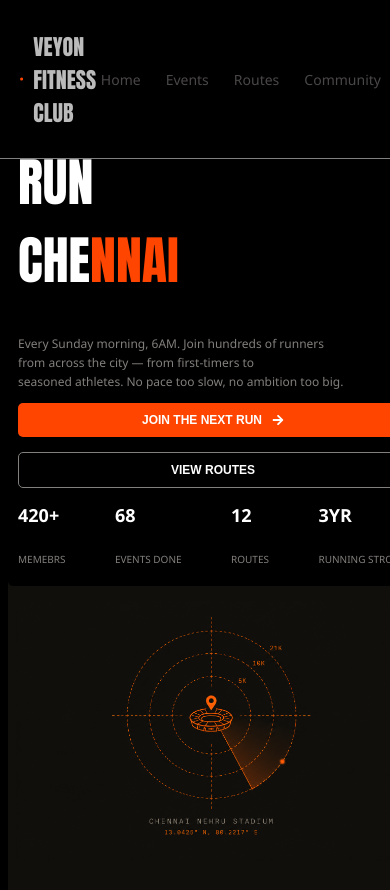
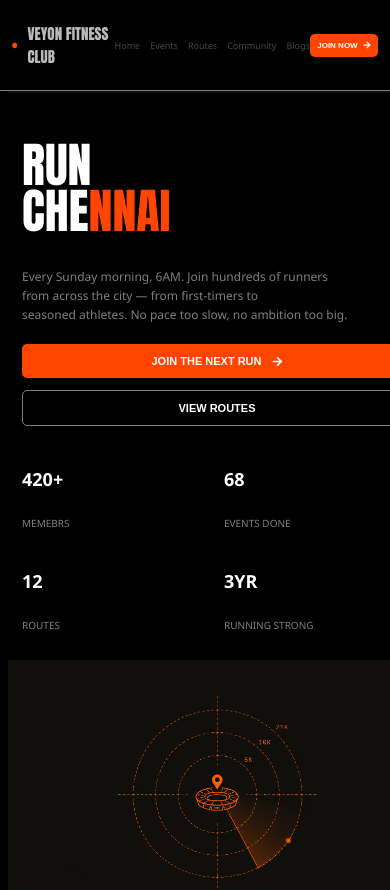
Before and after one commit to Sidhaarthan-K-G/VeyonFitnessClub, a React (Vite) app: page / in a window 390 px wide. Shown: the top 890 px of the page. Built offline with nearby package versions, Linux system fonts and the light colour scheme.

Commit message:
New Responsive design

```diff
--- a/src/components/Header/index.css
+++ b/src/components/Header/index.css
@@ -62,71 +62,16 @@ a:hover{
 }
 
 
-@media screen and (max-width: 768px){
-
-    .header{
-        padding: 15px;
-    }
-
-    .h-links{
-        gap: 15px;
-    }
-
-    .h-title{
-        font-size: 20px;
-    }
-
-    a{
-        font-size: 12px;
-    }
-
-    .h-btn{
-        width: 100px;
-        font-size: 10px;
-        padding: 8px;
-        gap: 5px;
-    }
-
-    .h-dot{
-        width: 8px;
-        height: 8px;
-    }
-}
-
-
-@media screen and (max-width: 480px){
-
-    .header{
-        padding: 12px 10px;
-    }
-
-    .h-links{
-        gap: 10px;
-    }
-
-    .h-title{
-        font-size: 16px;
-    }
-
-    a{
-        font-size: 10px;
-    }
-
-    .h-btn{
-        width: 85px;
-        font-size: 9px;
-        padding: 7px;
-    }
-}
+/* ---------- TABLET ---------- */
 
 @media screen and (max-width: 1024px){
 
     .header{
-        padding: 15px 20px;
+        padding: 14px 24px;
     }
 
     .h-links{
-        gap: 25px;
+        gap: 28px;
     }
 
     .h-title{
@@ -143,3 +88,63 @@ a:hover{
         padding: 9px;
     }
 }
+
+/* ---------- MOBILE ---------- */
+
+@media screen and (max-width: 768px){
+
+    .header{
+        padding: 14px 18px;
+    }
+
+    .h-links{
+        gap: 14px;
+    }
+
+    .h-title{
+        font-size: 18px;
+    }
+
+    a{
+        font-size: 11px;
+    }
+
+    .h-btn{
+        width: 95px;
+        font-size: 10px;
+        padding: 8px;
+        gap: 5px;
+    }
+}
+
+/* ---------- SMALL MOBILE ---------- */
+
+@media screen and (max-width: 480px){
+
+    .header{
+        padding: 12px;
+    }
+
+    .h-links{
+        gap: 10px;
+    }
+
+    .h-title{
+        font-size: 15px;
+    }
+
+    a{
+        font-size: 9px;
+    }
+
+    .h-btn{
+        width: 82px;
+        font-size: 8px;
+        padding: 7px;
+    }
+
+    .h-dot{
+        width: 7px;
+        height: 7px;
+    }
+}
--- a/src/components/Hero/index.css
+++ b/src/components/Hero/index.css
@@ -95,84 +95,113 @@ span{
     transform: translateX(6px);
 }
 
+/* ---------- TABLET ---------- */
+
 @media screen and (max-width: 1024px){
 
     .hero{
-        padding: 20px;
-        gap: 15px;
-    }
-
-    .he-run{
-        font-size: 75px;
+        padding: 110px 30px 40px;
+        gap: 24px;
     }
 
     .he-title{
         width: 52%;
+        padding: 28px;
     }
 
     .he-radar{
         width: 48%;
     }
 
+    .he-run{
+        font-size: 78px;
+    }
+
     .he-desc{
         font-size: 14px;
+        line-height: 1.7;
     }
 
     .he-information{
-        gap: 20px;
+        gap: 18px;
+        flex-wrap: wrap;
     }
 
     .he-value{
         font-size: 22px;
     }
+
+    .he-btns{
+        gap: 14px;
+    }
+
+    .he-join-btn,
+    .he-view-btn{
+        padding: 10px 15px;
+        font-size: 12px;
+    }
 }
 
+/* ---------- MOBILE ---------- */
 
 @media screen and (max-width: 768px){
 
     .hero{
         flex-direction: column;
+        padding: 95px 18px 35px;
+        gap: 20px;
         height: auto;
-        padding: 100px 15px 40px;
     }
 
     .he-title{
         width: 100%;
         height: auto;
+        padding: 22px;
     }
 
     .he-radar{
         width: 100%;
-        height: auto;
         justify-content: center;
     }
 
     .he-img{
         width: 100%;
+        max-width: 430px;
         height: auto;
+        border-right: none;
+        border-bottom: 4px solid orangered;
     }
 
     .he-run{
-        font-size: 65px;
+        font-size: 58px;
     }
 
     .he-desc{
-        font-size: 14px;
+        font-size: 13px;
         line-height: 1.6;
+        margin-top: 14px;
     }
 
     .he-btns{
-        gap: 15px;
+        margin-top: 20px;
+        gap: 12px;
+        flex-wrap: wrap;
     }
 
     .he-join-btn,
     .he-view-btn{
-        padding: 10px 14px;
-        font-size: 12px;
+        flex: 1;
+        min-width: 150px;
+        justify-content: center;
+        font-size: 11px;
+        padding: 11px;
     }
 
     .he-information{
-        gap: 20px;
+        margin-top: 26px;
+        display: grid;
+        grid-template-columns: repeat(2,1fr);
+        gap: 18px;
     }
 
     .he-value{
@@ -180,19 +209,25 @@ span{
     }
 
     .he-type{
-        font-size: 11px;
+        font-size: 10px;
     }
 }
 
+/* ---------- SMALL MOBILE ---------- */
 
 @media screen and (max-width: 480px){
 
     .hero{
-        padding: 90px 10px 30px;
+        padding: 85px 14px 28px;
     }
 
     .he-run{
-        font-size: 52px;
+        font-size: 48px;
+        line-height: 0.95;
+    }
+
+    .he-title{
+        padding: 18px;
     }
 
     .he-desc{
@@ -201,7 +236,6 @@ span{
 
     .he-btns{
         flex-direction: column;
-        align-items: stretch;
     }
 
     .he-join-btn,
@@ -210,15 +244,10 @@ span{
     }
 
     .he-information{
-        justify-content: space-between;
-        gap: 15px;
+        gap: 14px;
     }
 
     .he-value{
         font-size: 18px;
     }
-
-    .he-type{
-        font-size: 10px;
-    }
 }
```
